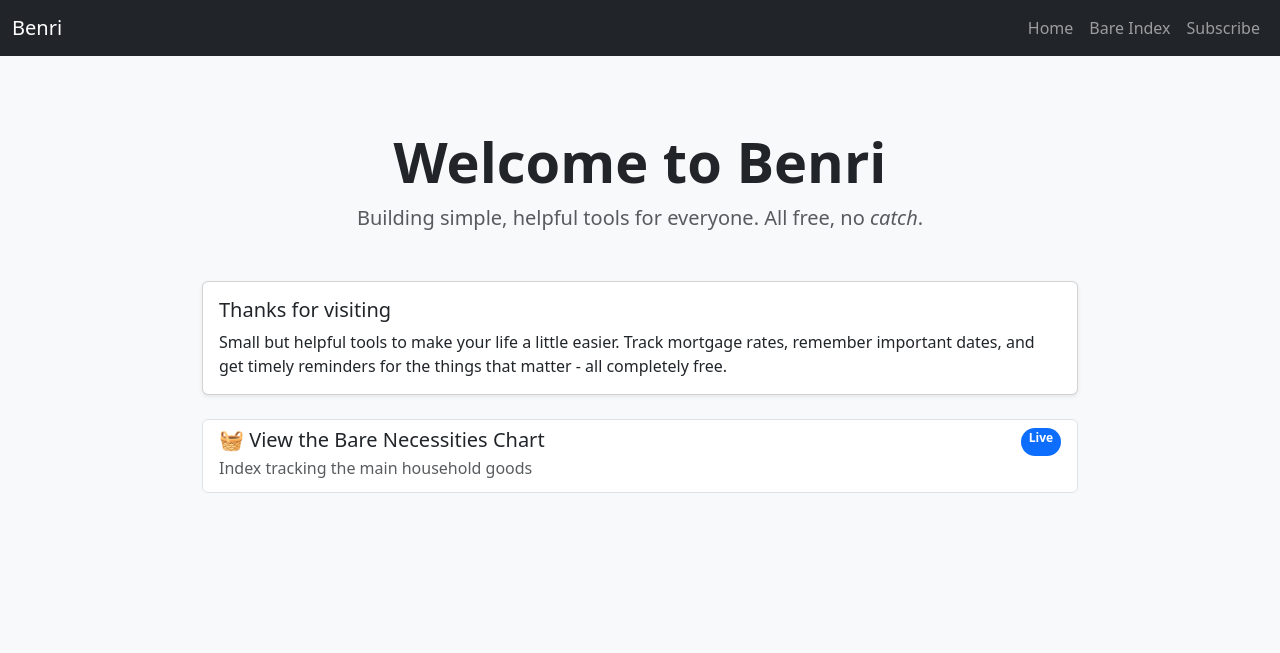
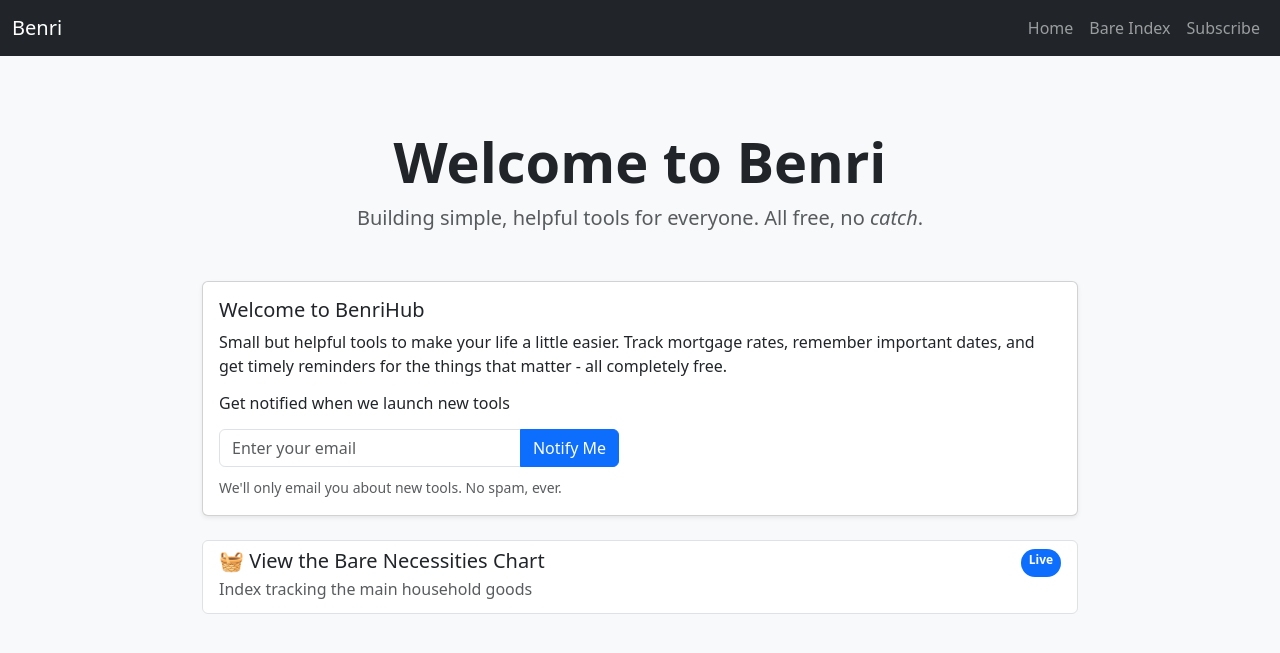
Before and after one commit to RixGpt/benri, a Jekyll site: the page built from index.md, in a window 1280 px wide. Shown: the top 653 px of the page. Built offline with Jekyll 4.4.1, drawn with Linux system fonts in a browser that asks for light colours.

Commit message:
Update index.md

```diff
--- a/index.md
+++ b/index.md
@@ -10,8 +10,17 @@ title: Welcome to Benri
 
 <div class="card shadow-sm mb-4">
   <div class="card-body">
-    <h5 class="card-title">Thanks for visiting</h5>
+    <h5 class="card-title">Welcome to BenriHub</h5>
     <p class="card-text">Small but helpful tools to make your life a little easier. Track mortgage rates, remember important dates, and get timely reminders for the things that matter - all completely free.</p>
+
+    <div class="mt-3">
+      <h6 class="mb-3">Get notified when we launch new tools</h6>
+      <div class="input-group mb-2" style="max-width: 400px;">
+        <input type="email" class="form-control" placeholder="Enter your email" id="emailSignup">
+        <button class="btn btn-primary" type="button" id="signupBtn">Notify Me</button>
+      </div>
+      <small class="text-muted">We'll only email you about new tools. No spam, ever.</small>
+    </div>
   </div>
 </div>
 
```
